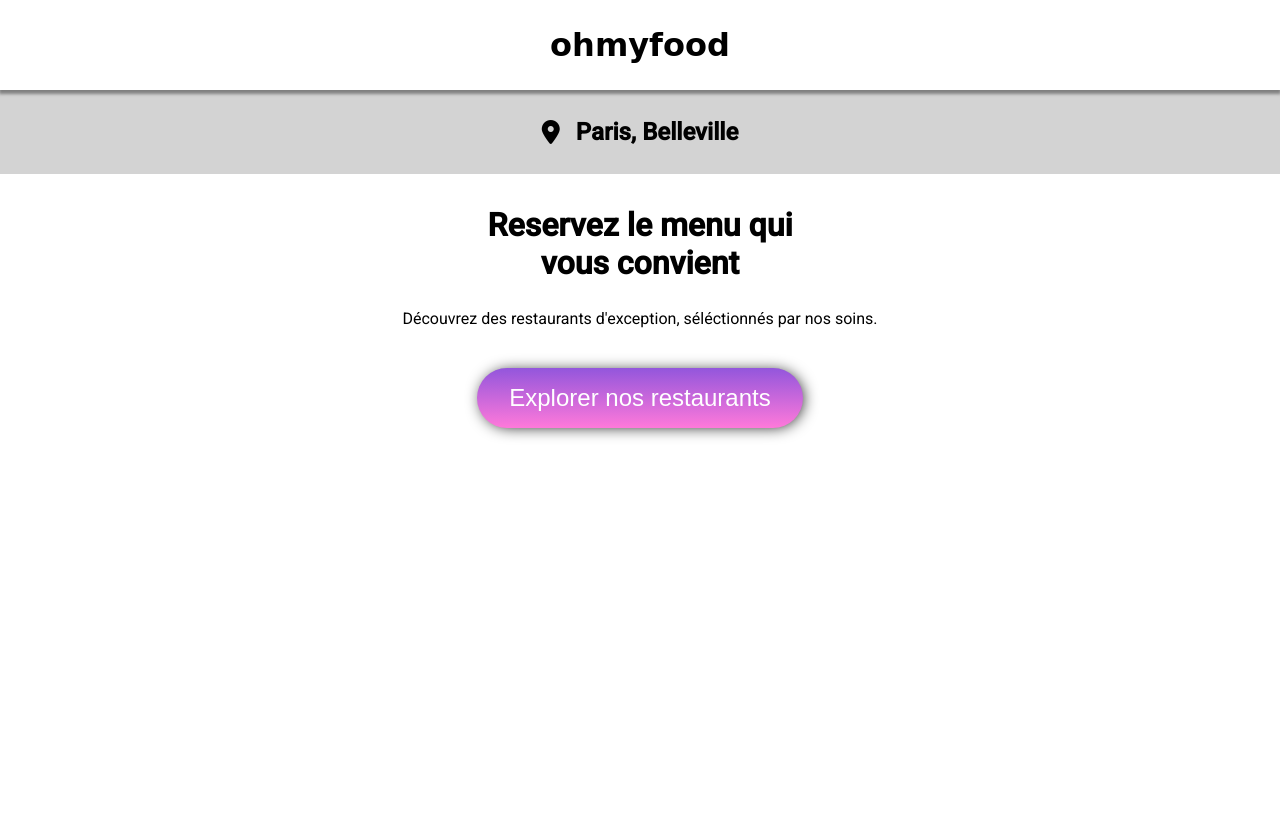
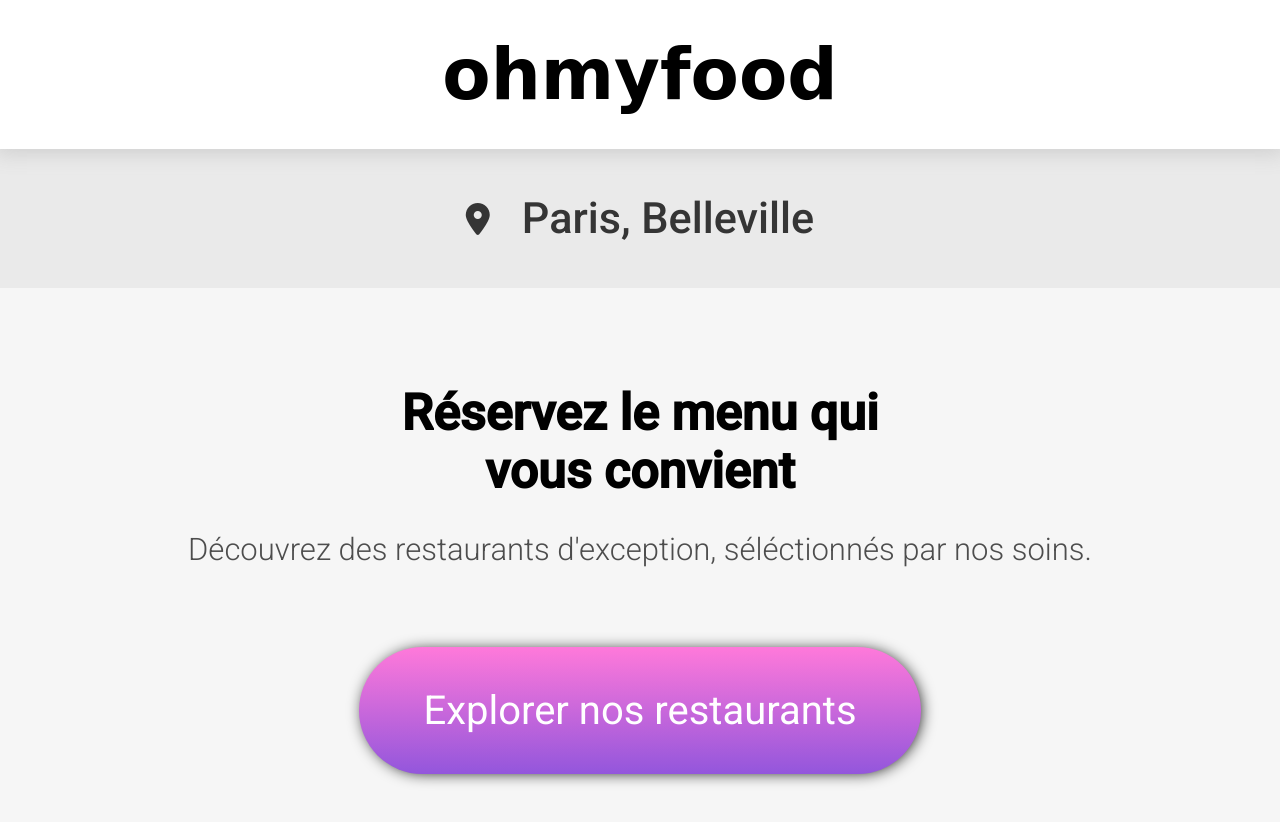
Before and after one commit to pepsizor1/ohmyfoodvincent, a website: page index.html in a window 1280 px wide. Before the commit the page ends 800 px from the top, so only its background shows below. Drawn offline with Linux system fonts and the light colour scheme; a web font is replaced by a local one.

Commit message:
add sass bass and layout folder

```diff
--- a/index.html
+++ b/index.html
@@ -17,7 +17,7 @@
        </div>
 
        <section class="explore">
-          <h2>Reservez le menu qui <br> vous convient</h2>
+          <h2>Réservez le menu qui <br> vous convient</h2>
           <p>Découvrez des restaurants d'exception, séléctionnés par nos soins.</p>
           <button>Explorer nos restaurants</button>
        </section>
--- /dev/null
+++ b/sass/base.scss
@@ -0,0 +1,10 @@
+@import url('https://fonts.googleapis.com/css2?family=Shrikhand&display=swap');
+@import url('https://fonts.googleapis.com/css2?family=Raleway:wght@600&family=Roboto:wght@300;400;500&display=swap');
+
+body{
+    margin: 0px;
+    font-family: "Roboto", sans-serif;
+}
+* {
+    box-sizing: border-box;
+  }
--- /dev/null
+++ b/sass/layout/city.scss
@@ -0,0 +1,18 @@
+.city {
+    display: flex;
+    background-color: #eaeaea;
+    align-items: center;
+    justify-content: center;
+    gap: 2rem;
+    font-size: 1.8rem;
+    padding: 0.5rem;
+
+    i {
+    font-size: 2rem;
+    color: #353535;
+     }
+     h2{
+        font-weight: 500;
+        color: #353535;
+     }
+}
--- /dev/null
+++ b/sass/layout/explorer.scss
@@ -0,0 +1,30 @@
+.explore {
+    text-align: center;
+    background-color: #f6f6f6;
+    padding-bottom: 8rem;
+ h2{
+    padding-top: 6rem;
+    font-size: 50px;
+    margin: 0;
+}
+p{
+    font-size: 31px;
+    font-weight: 300;
+    margin-left: 4rem;
+    margin-right: 4rem;
+    color:#4d4d4d;
+}
+
+ button{
+    font-family: "Roboto";
+    margin-top: 3rem;
+    color: white;
+    font-size: 2.5rem;
+    padding: 2.5rem 4rem;
+    border: none;
+    border-radius: 5rem;
+    box-shadow: 2px 1px 16px -3px black;
+    background-image: linear-gradient(to top,#9356DC,#FF79DA );
+}
+
+}
--- /dev/null
+++ b/sass/layout/header.scss
@@ -0,0 +1,11 @@
+header {
+    font-family: 'Shrikhand', cursive;
+    text-align: center;
+    box-shadow: 0px 0px 20px 5px #cfcfcf;
+    padding: 0.1rem;
+    position: relative;
+    font-size: 2.2rem;
+    h1{
+        margin: 2rem;
+    }
+}
--- /dev/null
+++ b/style.scss
@@ -0,0 +1,4 @@
+@import "./sass/base.scss";
+@import "./sass/layout/header.scss";
+@import "./sass/layout/city.scss";
+@import "./sass/layout/explorer.scss"
```
Also changed, not shown: package.json (line endings or trailing spaces), style.css, 2 other files.
